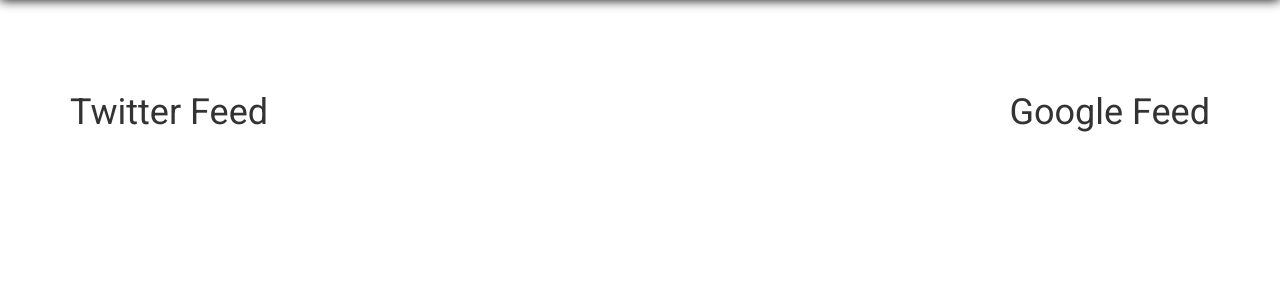
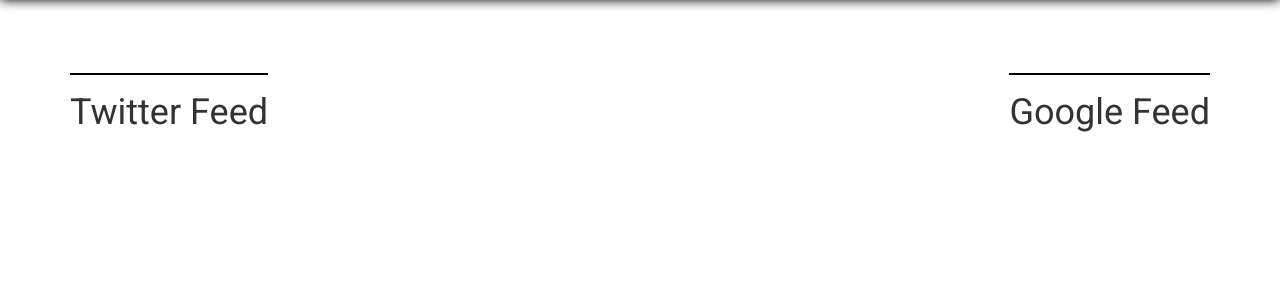
Before and after one commit to chrispouliot/HackVictoria, a Flask app: page /talk in a window 1280 px wide. Shown: the part 55-355 px from the top of the page. Run offline with Flask 2, Linux system fonts and the light colour scheme; some libraries are stand-ins or nearby versions.

Commit message:
Added boxes.

```diff
--- a/static/css/main.css
+++ b/static/css/main.css
@@ -46,10 +46,16 @@ header a:hover{
   text-decoration: line-through;
 }
 /* Twitter */
+.Twitter{
+  float: left;
+}
 .Twitter h1{
   float: left;
 }
 /* Google */
+.Google{
+  float: right;
+}
 .Google h1{
   float: right;
 }
@@ -57,3 +63,12 @@ header a:hover{
 .container{
   padding-top: 10%;
 }
+/* Boxes */
+.twitterbox{
+  border-top: 1px solid black;
+  border-bottom: 1px solid black;
+}
+.googlebox{
+  border-top: 1px solid black;
+  border-bottom: 1px solid black;
+}
--- a/templates/talk.html
+++ b/templates/talk.html
@@ -26,11 +26,15 @@
       <!-- Twitter Section -->
       <section class="Twitter">
         <h1>Twitter Feed</h1>
+        <div class="twitterbox">
+        </div>
       </section>
 
       <!-- Google Plus Section-->
       <section class="Google">
         <h1>Google Feed</h1>
+        <div class="googlebox">
+        </div>
       </section>
 
     </div>
```
